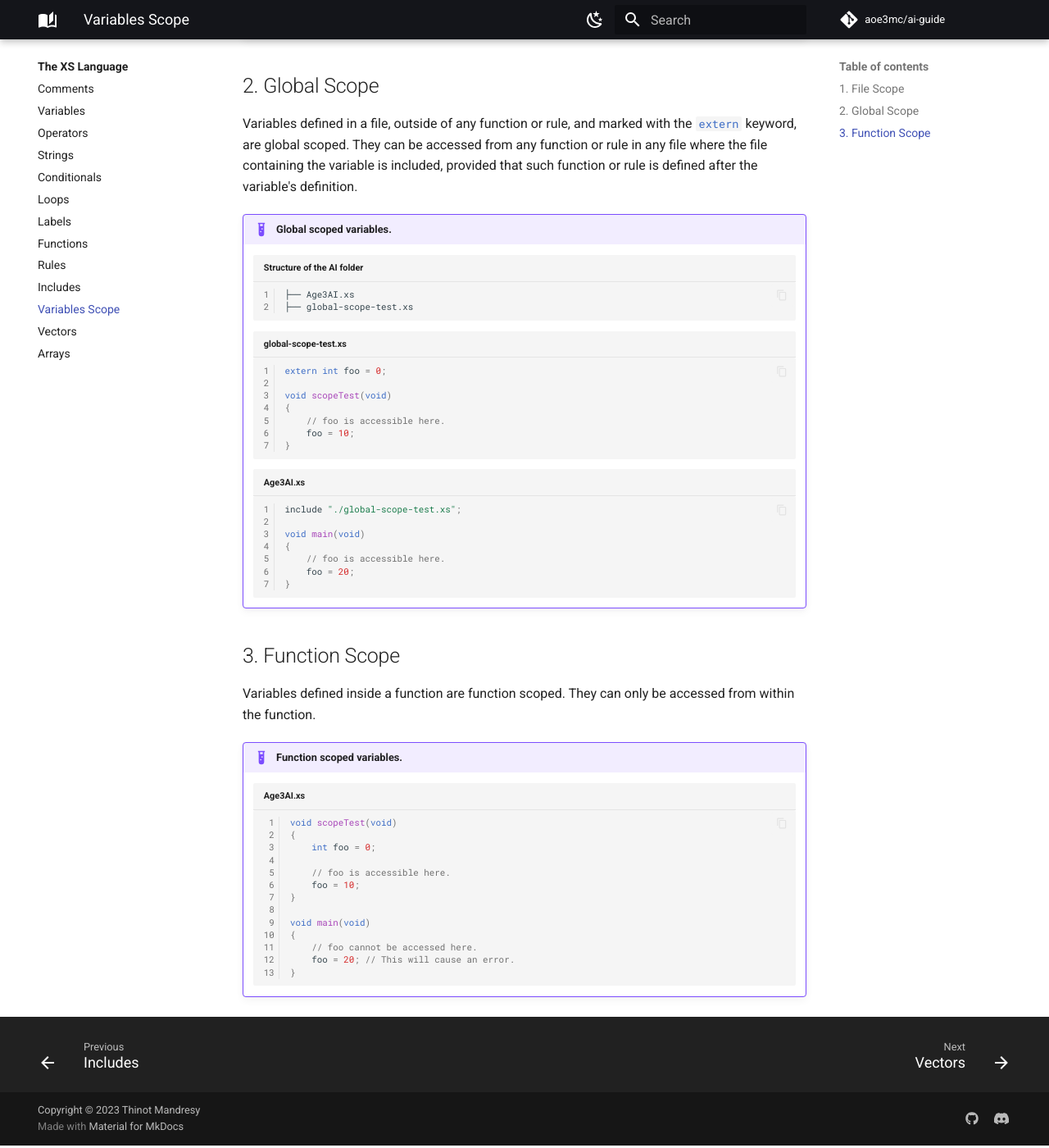
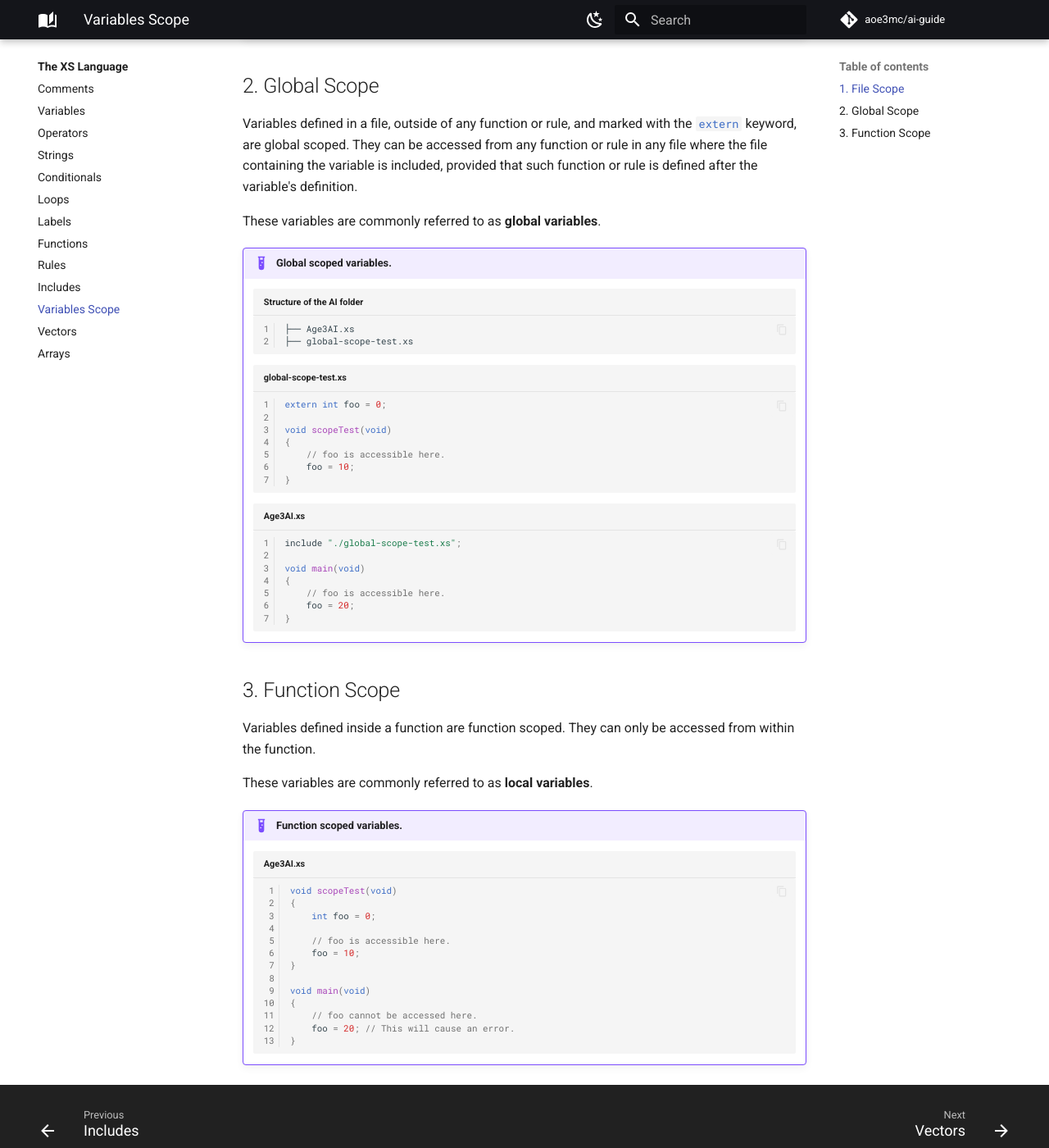
Before and after one commit to aoe3mc/ai-guide, an MkDocs documentation site: the page built from docs/xs/variables-scope.md, in a window 1280 px wide and 1400 px high, scrolled down 1010 px. Shown: the whole window at 82% size. Built offline with MkDocs 1.6.1 and Material for MkDocs 9.7.7, drawn with Linux system fonts in a browser that asks for light colours; comment, search, counter and statistics services are not loaded.

Commit message:
Added "global" and "local" details

````diff
--- a/docs/xs/variables-scope.md
+++ b/docs/xs/variables-scope.md
@@ -49,6 +49,8 @@ any function or rule in any file where the file containing the variable is
 included, provided that such function or rule is defined after the variable's
 definition.
 
+These variables are commonly referred to as **global variables**.
+
 !!! example "Global scoped variables."
 
     ```text title="Structure of the AI folder"
@@ -81,6 +83,8 @@ definition.
 Variables defined inside a function are function scoped. They can only be
 accessed from within the function.
 
+These variables are commonly referred to as **local variables**.
+
 !!! example "Function scoped variables."
 
     ```cpp title="Age3AI.xs"
````
